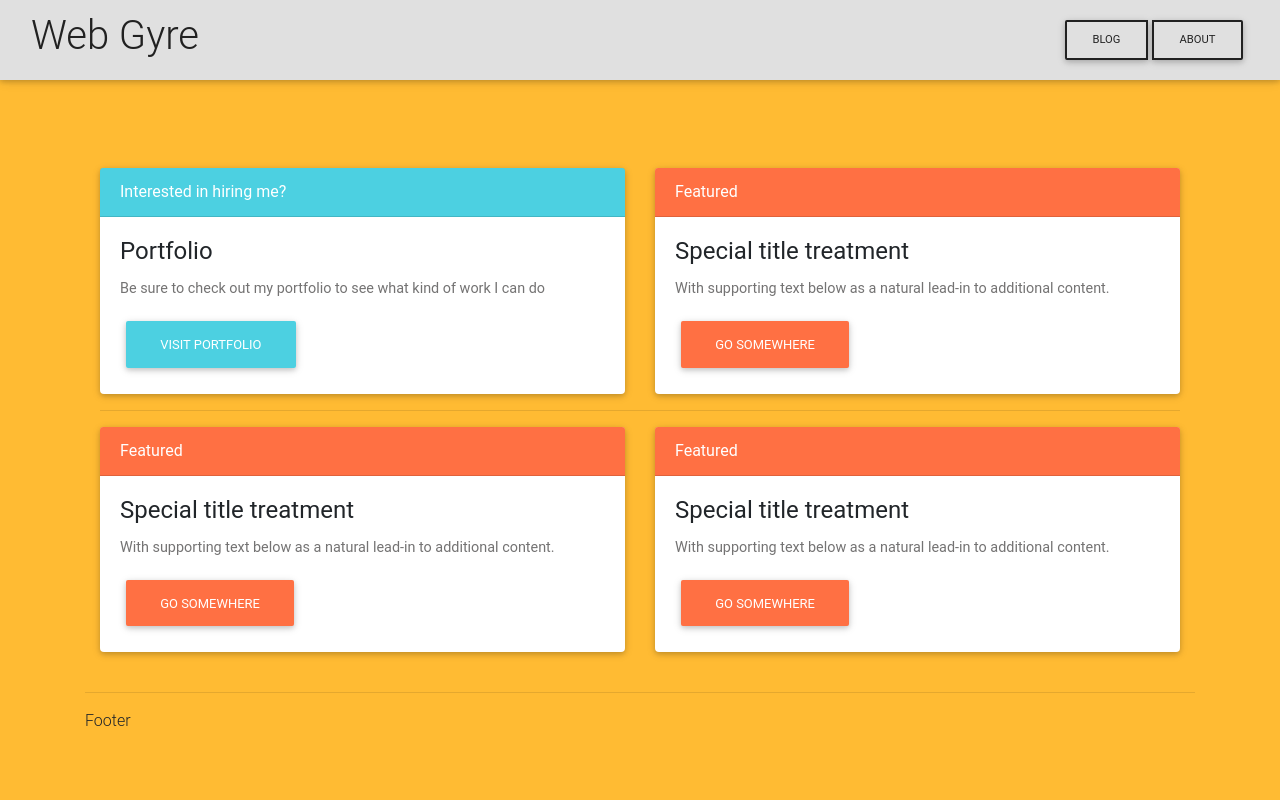
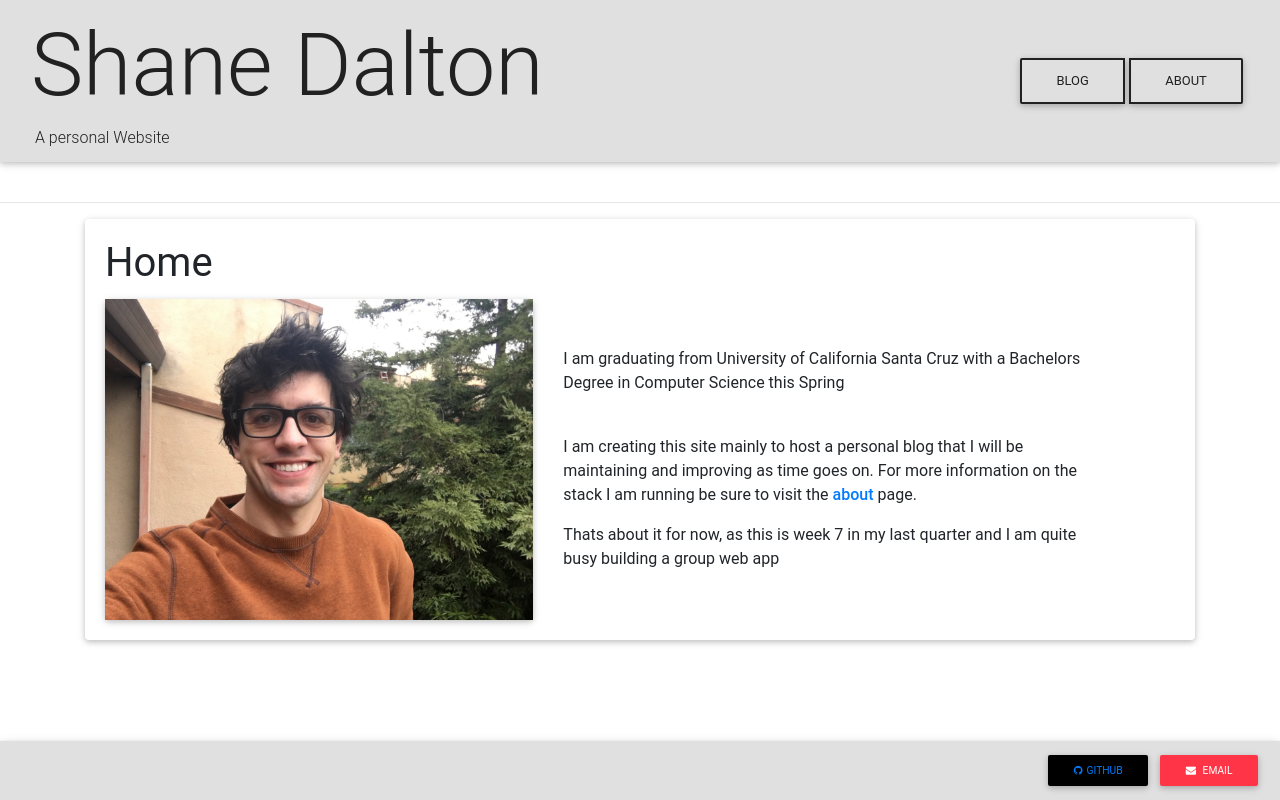
Before and after one commit to smdalton/blog, a Django app: page / in a window 1280 px wide. Run offline with Django 3.2, Linux system fonts and the light colour scheme; some libraries are stand-ins or nearby versions.

Commit message:
went back to simple style for now

```diff
--- a/blog/urls.py
+++ b/blog/urls.py
@@ -26,5 +26,8 @@ from . import views
 urlpatterns = [
     url(r'^$', views.landing, name="home_page"),
     url(r'^admin/', admin.site.urls),
-    url(r'^blog/', include('techblog.urls'))
+    url(r'^about/$', views.about, name='about_page'),
+    url(r'^projects/$', views.projects, name='projects'),
+    url(r'^blog/', include('techblog.urls')),
+
 ] + static(settings.STATIC_URL, document_root=settings.STATIC_ROOT)
--- a/blog/views.py
+++ b/blog/views.py
@@ -7,3 +7,10 @@ def landing(request):
         Landing page will contain
     """
     return render(request, 'techblog_app/homepage.html')
+
+
+def projects(request):
+    return render(request, 'techblog_app/projects.html')
+
+def about(request):
+    return render(request, 'techblog_app/about.html')
--- a/techblog/urls.py
+++ b/techblog/urls.py
@@ -9,5 +9,6 @@ from django.conf import settings
 
 urlpatterns = [
     url(r'^$', views.home_from_techblog, name="home_page"),
+
     # url(r'')
 ]
--- a/techblog/views.py
+++ b/techblog/views.py
@@ -12,8 +12,5 @@ def home(request):
 def home_from_techblog(request):
     return render(request, 'techblog_app/postlist.html')
 
-def projects(request):
-    return render(request, )
-
 def posts(request):
     return render(request, 'techblog_app/homepage.html')
--- a/templates/techblog_app/base.html
+++ b/templates/techblog_app/base.html
@@ -32,7 +32,7 @@
     <title>Home</title>
 </head>
 
-<body class="container bg-warning">
+<body>
 
 {% block nav_block %}
 
--- a/templates/techblog_app/header_footer/footer.html
+++ b/templates/techblog_app/header_footer/footer.html
@@ -1,6 +1,16 @@
 {%  extends "techblog_app/base.html" %}
 {% load staticfiles %}
 {%  block footer_block %}
+
+<nav class="navbar navbar-light bg-light fixed-bottom bg-light">
     <hr>
-Footer
+    <a href="https://www.github.com/smdalton">
+    <button type="button" class="btn btn-sm black btn-git">
+        <i class="fa fa-github pr-1"></i>Github</button>
+    </a>
+    <a href="mailto:shanemdalton@gmail.com">
+    <button type="button" class="btn btn-sm badge-danger btn-email"><i class="fa fa-envelope pr-1"></i> Email</button>
+    </a>
+</nav>
+
 {%  endblock %}
--- a/templates/techblog_app/header_footer/header.html
+++ b/templates/techblog_app/header_footer/header.html
@@ -2,12 +2,16 @@
 {% load static %}
 {% block nav_block %}
 <header>
-    <nav class="navbar navbar-dark bg-light fixed-top scrolling-navbar">
+
+    <nav class="navbar navbar-light bg-light scrolling-navbar">
         <div class="container-fluid">
-            <h1 class="text-dark" style="display: inline;">Web Gyre</h1>
-            <div class=" d-none d-md-block btn-group " role="group">
-                <a href="/" class="btn btn-md btn-outline-dark">Blog</a>
-                <a href="/about" class="btn btn-md btn-outline-dark">About</a>
+            <div>
+            <h1 class="text-dark display-2 text-capitalize" style="">Shane Dalton</h1>
+            <span class="text-dark">&nbsp;A personal Website</span>
+            </div>
+                <div class=" d-none d-md-block btn-group " role="group">
+                <a href="/" class="btn btn-outline-dark">Blog</a>
+                <a href="/about" class="btn btn-outline-dark">About</a>
             </div>
         </div>
 
@@ -23,10 +27,8 @@
                 <a class="dropdown-item" href="#">Projects</a>
             </div>
         </div>
-
-
     </nav>
-
-    </div>
+    <br>
+    <hr>
 </header>
 {% endblock %}
--- a/templates/techblog_app/homepage.html
+++ b/templates/techblog_app/homepage.html
@@ -9,50 +9,56 @@
 
 {% block body_block %}
     <div class="container">
-        <br><br><br><br>
+        <div class="card">
+
+            <div class="card-body">
+            <div class="card-title"><h1 class="display-5">Home</h1></div>
+
+                <div class="row">
+                    <div class="col-md-5">
+                        <div class="card">
+
+                            <div class="card-image">
+                                <img class="img-fluid " src="{% static 'images/IMG_1192.jpg' %}"
+                                     style=""
+                                     alt="">
+                            </div>
+                        </div>
+                    </div>
 
 
+                    <div class="col-md-6">
 
-        <br><br><br>
-        <div class="card-deck">
-            <div class="card">
-                <div class="card-header rgba-cyan-strong lighten-1 white-text">Interested in hiring me?</div>
-                <div class="card-body">
-                    <h4 class="card-title"> Portfolio</h4>
-                    <p class="card-text">Be sure to check out my portfolio to see what kind of work I can do</p>
-                    <a class="btn rgba-cyan-strong ">Visit Portfolio</a>
+                         <div class="card-image float-right">
+
+
+                         </div>
+                        <div>
+                            <br>
+                            <br>
+                            <p>I am graduating from University of California Santa Cruz with a Bachelors Degree in
+                                Computer
+                                Science this Spring
+                            </p>
+                            <br>
+                            <p>I am creating this site mainly to host a personal blog that I will be maintaining and
+                                improving
+                                as
+                                time goes on. For more information on the stack I am running be sure to visit the
+                                <strong><a
+                                        href="/about">about</a></strong> page.</p>
+                            <p>Thats about it for now, as this is week 7 in my last quarter and I am quite busy building
+                                a group
+                                web app</p>
+                    </div>
+
                 </div>
-            </div>
-            <div class="card ">
-                <div class="card-header deep-orange lighten-1 white-text">Featured</div>
-                <div class="card-body">
-                    <h4 class="card-title">Special title treatment</h4>
-                    <p class="card-text">With supporting text below as a natural lead-in to additional content.</p>
-                    <a class="btn btn-deep-orange">Go somewhere</a>
-                </div>
+
             </div>
         </div>
 
-        <hr>
-        <div class="card-deck">
-            <div class="card ">
-                <div class="card-header deep-orange lighten-1 white-text">Featured</div>
-                <div class="card-body">
-                    <h4 class="card-title">Special title treatment</h4>
-                    <p class="card-text">With supporting text below as a natural lead-in to additional content.</p>
-                    <a class="btn btn-deep-orange">Go somewhere</a>
-                </div>
-            </div>
-            <div class="card ">
-                <div class="card-header deep-orange lighten-1 white-text">Featured</div>
-                <div class="card-body">
-                    <h4 class="card-title">Special title treatment</h4>
-                    <p class="card-text">With supporting text below as a natural lead-in to additional content.</p>
-                    <a class="btn btn-deep-orange">Go somewhere</a>
-                </div>
-            </div>
-        </div>
 
+    </div>
     </div>
 {% endblock %}
 
```
Also changed, not shown: templates/techblog_app/about.html (+27 -9 lines), templates/techblog_app/projects.html (+16 -9 lines), static/images/IMG_1192.jpg (added), static/images/tech-adoption.png (added).
